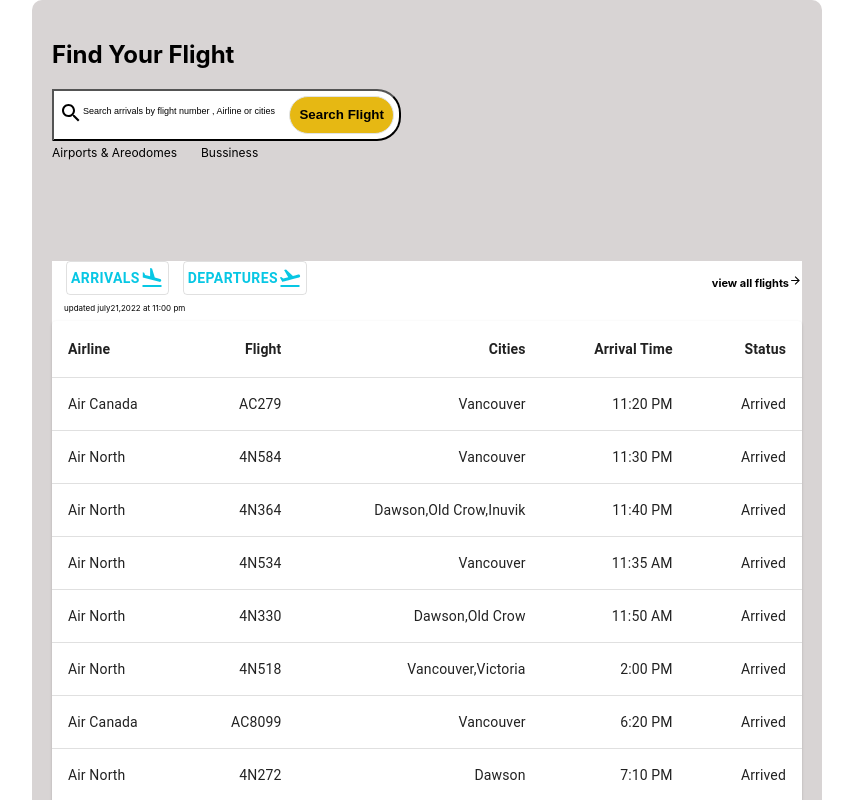
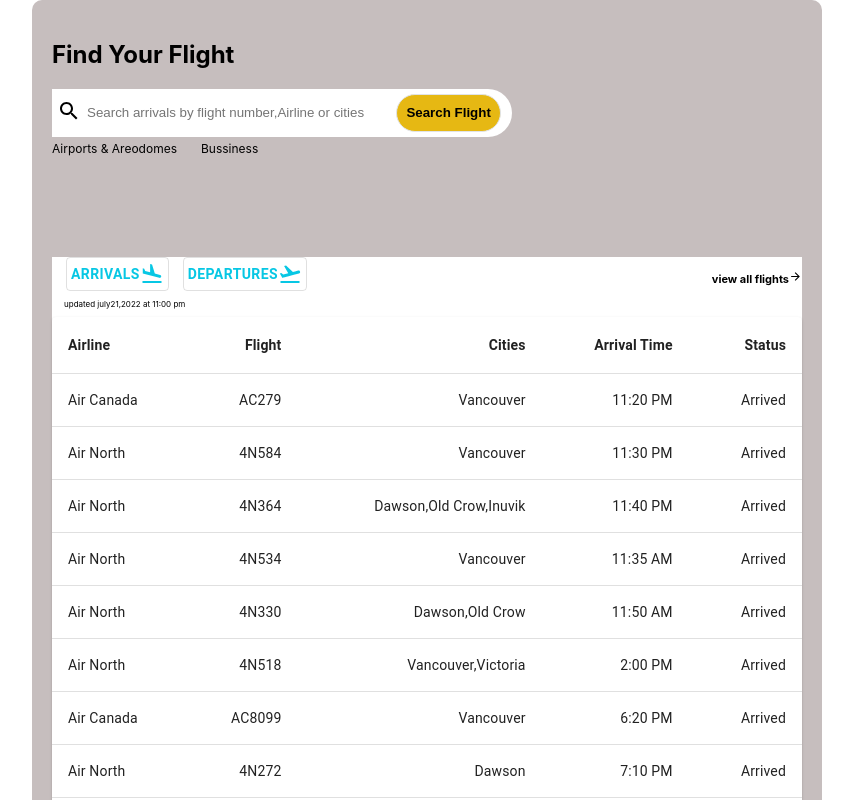
Before and after one commit to Neha2910-web/Flight-status-task, a React (Create React App) app: page / in a window 1280 px wide. Shown: the top 800 px of the page, without its empty margins (213-1066 px from the left). Built offline with nearby package versions, Linux system fonts and the light colour scheme.

Commit message:
initial commit

```diff
--- a/src/App.js
+++ b/src/App.js
@@ -1,5 +1,5 @@
 import React from 'react'
-import SearchPage from './Components/SearchPage'
+import SearchPage from './Components/SearchPage/Searchpage'
 
 const App = () => {
   return (
--- a/src/Components/Footer/Footer.js
+++ b/src/Components/Footer/Footer.js
@@ -10,7 +10,7 @@
 
 
   return (
-    <BottomNavigation sx={{ width: 720 }}style={{borderTop:"1px solid #e3dada"}}>
+    <BottomNavigation sx={{ width: 750 }}style={{borderTop:"1px solid #e3dada"}}>
 
         <BottomNavigationAction  icon={<RestoreIcon  style={{marginLeft:-350}} />} />
     <span style={{marginLeft:-250,padding:14}}>confirm the departure or arrival time of your flightwith your airline</span>
--- a/src/Components/SearchButton/SearchButton.js
+++ /dev/null
@@ -1,24 +0,0 @@
-import React from 'react'
-import './SearchButton.css'
-import SearchIcon from '@mui/icons-material/Search';
-
-const SearchButton = () => {
-
-
-  return (
-
-        <button className='button' >
-        <SearchIcon style={{paddingTop:5}}/>
-        <span style={{paddingTop:10 ,fontSize:9}}>
-Search arrivals by flight number , Airline or cities
-        </span>
-<div className='searchbutton'>
-        <span>Search Flight</span>
-
-</div>
-        </button>
-
-  )
-}
-
-export default SearchButton
--- a/src/Components/SearchButton/SearchButton.css
+++ b/src/Components/SearchPage/SearchPage.css
@@ -4,7 +4,7 @@
     border-top-right-radius: 24px;
     border-bottom-right-radius: 24px;
     background: white;
-
+width:450px;
 }
 .searchbutton{
 
@@ -16,3 +16,11 @@
     padding:8px 9.4px;
     border-radius: 20px;
 }
+.box {
+    border-radius: 10px;
+
+    background: #c6bebe;
+    padding: 20px;
+    margin: auto;
+   width: 750px;
+}
--- /dev/null
+++ b/src/Components/SearchPage/Searchpage.js
@@ -0,0 +1,42 @@
+import React,{useState} from "react";
+import "./SearchPage.css";
+import SearchIcon from "@mui/icons-material/Search";
+import ToogleButton from '../ToogleButton/ToogleButton';
+import Footer from '../Footer/Footer';
+const SearchPage = () => {
+  const[searchTearm,setSearchTearm]=useState('');
+  console.log(searchTearm);
+
+
+
+
+  return (
+  <div className="box">
+             <h2>Find Your Flight</h2>
+              <div className="button"  >
+      <SearchIcon style={{ paddingTop: 5 }}     />
+
+      <input
+        type="text"
+        placeholder="Search arrivals by flight number,Airline or cities"
+        style={{width: 289,
+                padding: 6,
+                border: "none"
+            }}
+       onChange={(event)=>{setSearchTearm(event.target.value)}}
+      />
+      <button className="searchbutton" >
+        Search Flight
+      </button>
+    </div>
+            <span style={{ marginRight: 24, fontSize: 12 }}>Airports & Areodomes</span>
+            <span style={{ fontSize: 12 }}>Bussiness</span>
+             <ToogleButton />
+        <Footer/>
+        </div>
+
+
+  );
+};
+
+export default SearchPage;
--- a/src/Components/SearchPage/index.js
+++ /dev/null
@@ -1,32 +0,0 @@
-import React from 'react'
-import SearchButton from '../SearchButton/SearchButton';
-import ArrivalFligtsTable from '../Arrival/Arrival';
-import ToogleButton from '../ToogleButton/ToogleButton';
-import Footer from '../Footer/Footer';
-
-const SearchPage = () => {
-    return (
-        <div style={style.box}>
-             <h2>Find Your Flight</h2>
-             <SearchButton />
-            <span style={{ marginRight: 24, fontSize: 12 }}>Airports & Areodomes</span>
-            <span style={{ fontSize: 12 }}>Bussiness</span>
-             <ToogleButton />
-        <Footer/>
-        </div>
-
-    )
-}
-export default SearchPage;
-const style = {
-
-    box: {
-        borderRadius: 10,
-        boxShadow:
-            "0px 1px 2px 1px 1px rgba(0,0,0,0.4),0px 0px 1px 0px rgba(0,0,0,0.4)",
-        backgroundColor: "#d8d4d4",
-        padding: 20,
-        margin: "auto",
-        width: 750,
-    }
-}
```
